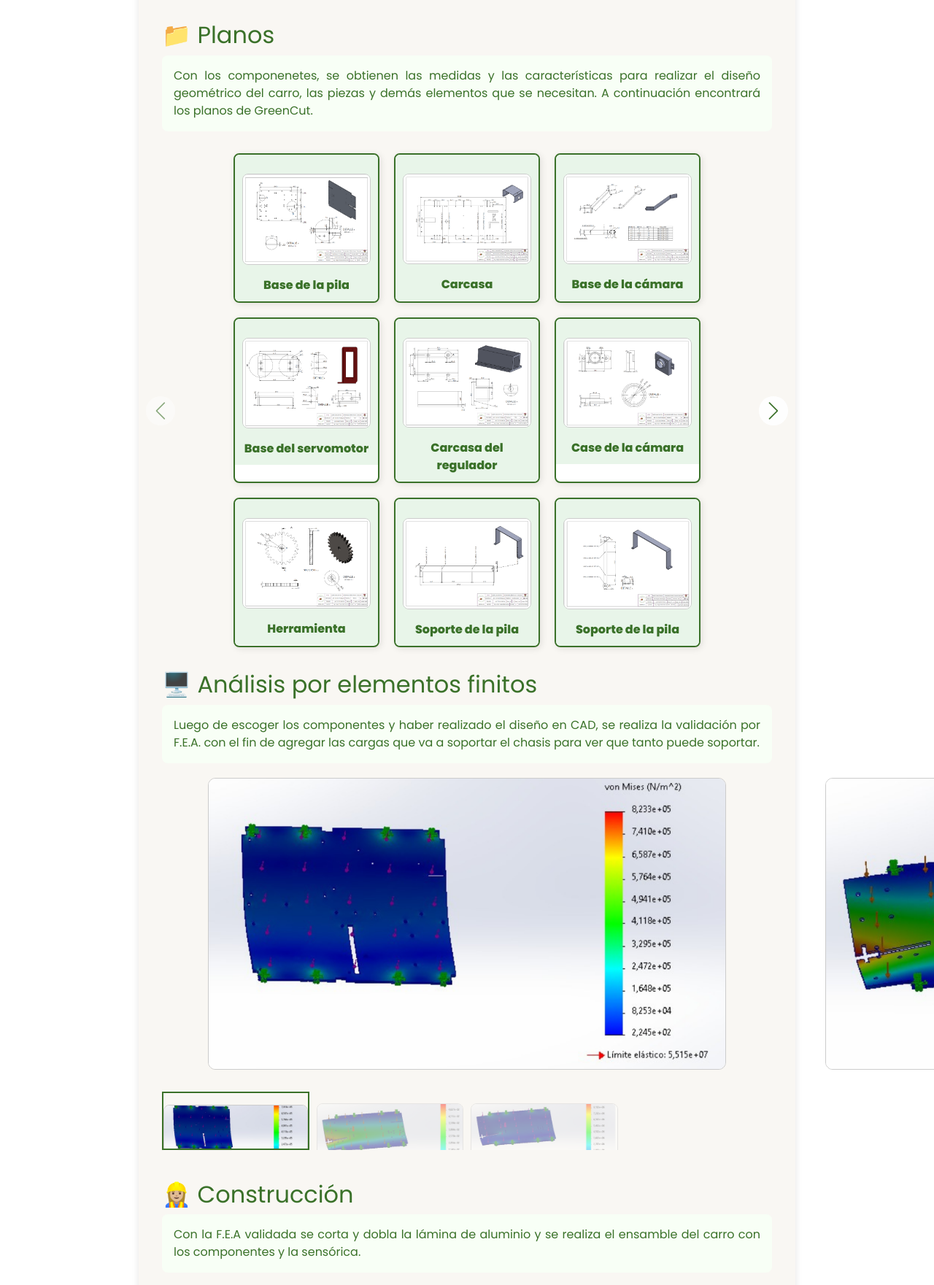
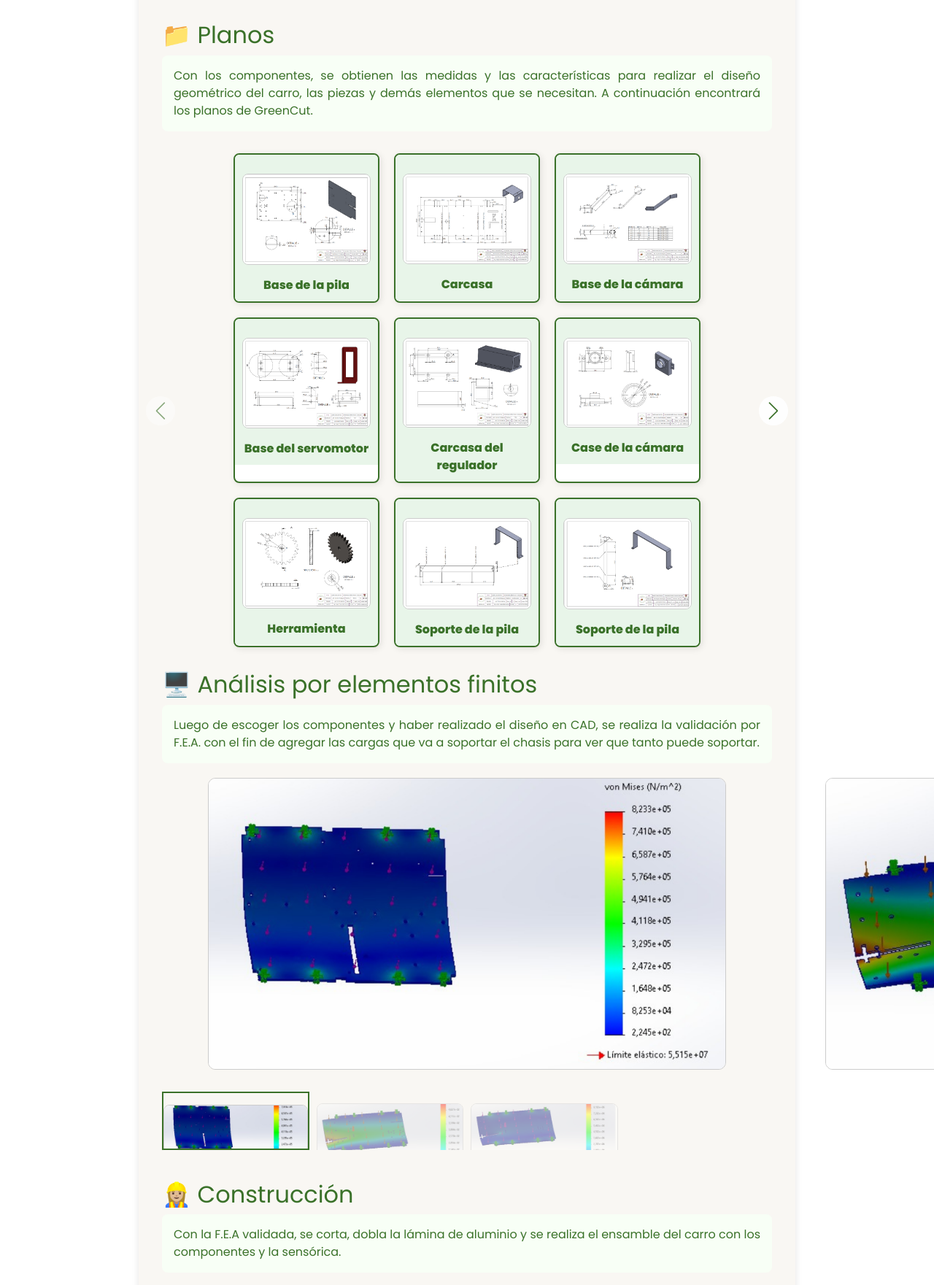
Before and after one commit to May-ling10/GreenCut2, a plain HTML site: page mecanica.html in a window 1280 px wide. Shown: the part 1420-3181 px from the top of the page at 73% size. Drawn offline with nearby package versions, Linux system fonts and the light colour scheme.

Commit message:
Update mecanica.html

```diff
--- a/mecanica.html
+++ b/mecanica.html
@@ -336,7 +336,7 @@
 
     <h2>📁 Planos</h2>
     <p class="justificado">
-      Con los componenetes, se obtienen las medidas y las características para realizar el diseño geométrico del carro, las piezas y demás elementos que se necesitan. A continuación encontrará los planos de GreenCut.
+      Con los componentes, se obtienen las medidas y las características para realizar el diseño geométrico del carro, las piezas y demás elementos que se necesitan. A continuación encontrará los planos de GreenCut.
     </p>
 
     <div class="pdf-gallery">
@@ -442,7 +442,7 @@
 
     <h2>👷🏼‍♀ Construcción</h2>
     <p class="justificado">
-        Con la F.E.A validada se corta y dobla la lámina de aluminio y se realiza el ensamble del carro con los componentes y la sensórica.
+        Con la F.E.A validada, se corta, dobla la lámina de aluminio y se realiza el ensamble del carro con los componentes y la sensórica.
     </p>
 
     <!-- Carrusel de Construcción -->
```
